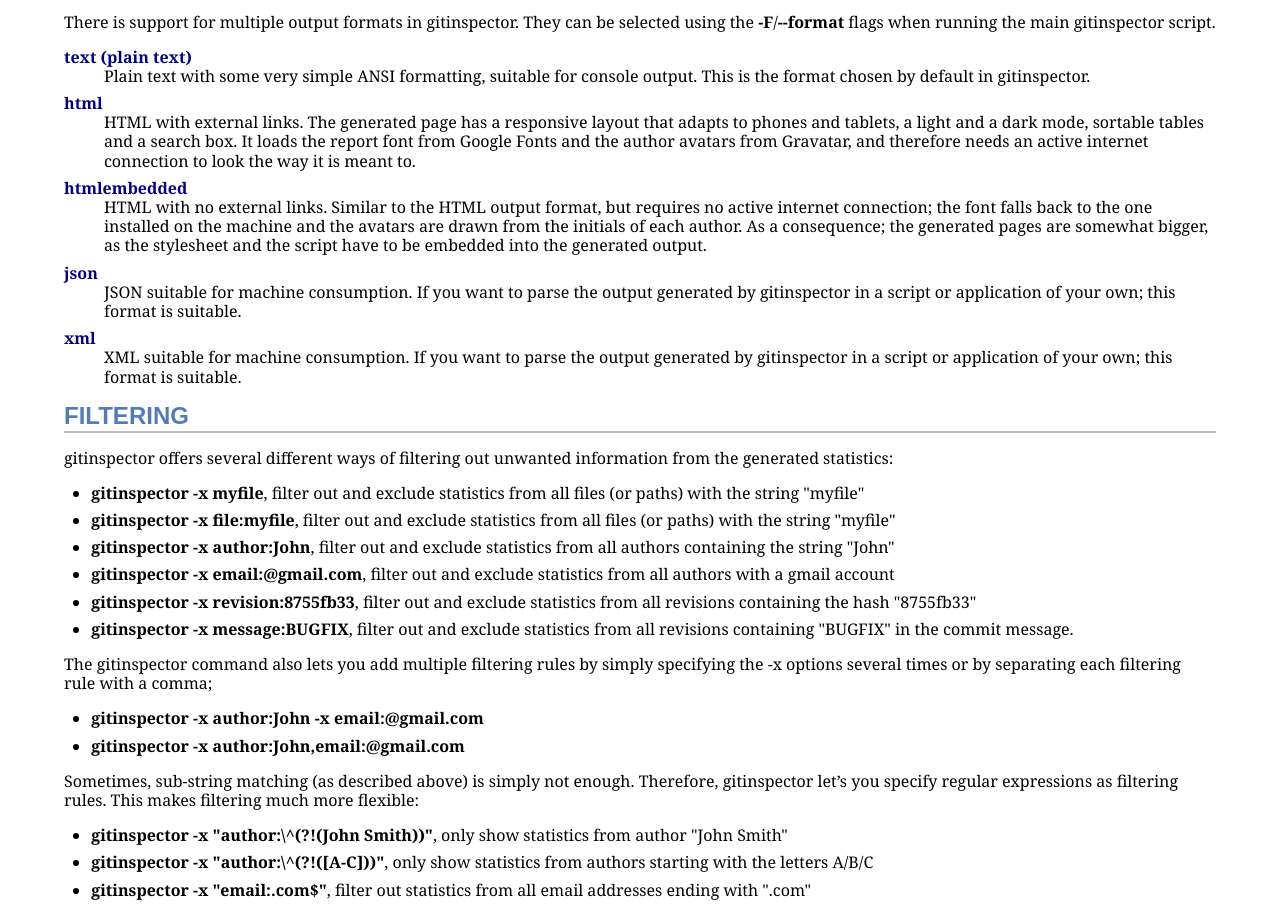
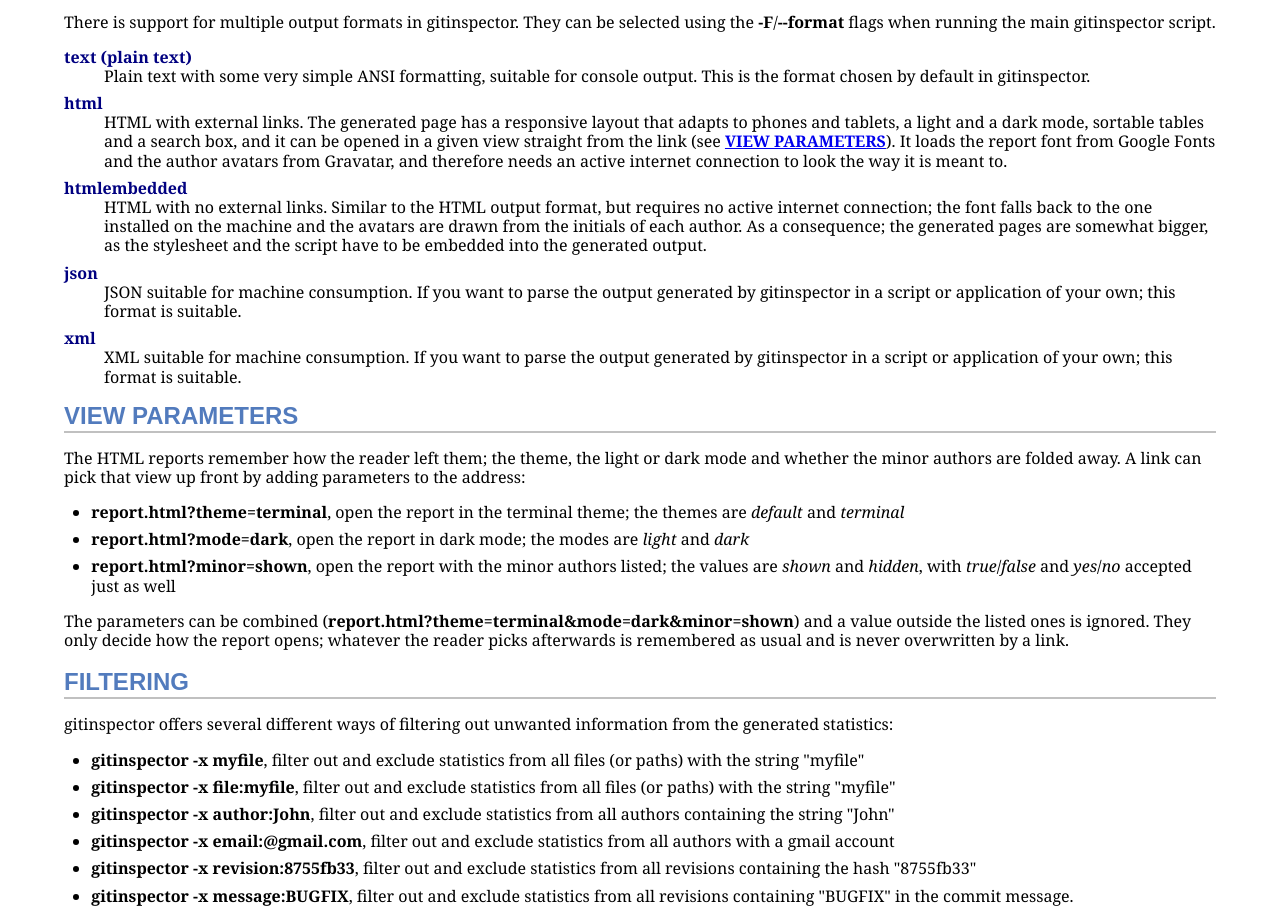
Before and after one commit to ejwa/gitinspector, a website: page docs/gitinspector.html in a window 1280 px wide. Shown: the part 1380-2290 px from the top of the page. Drawn offline with Linux system fonts and the light colour scheme.

Commit message:
Document the view parameters in the manual

```diff
--- a/docs/gitinspector.html
+++ b/docs/gitinspector.html
@@ -70,7 +70,7 @@
 </dd><dt><span class="term">
 <span class="strong"><strong>html</strong></span>
 </span></dt><dd>
-        HTML with external links. The generated page has a responsive layout that adapts to phones and tablets, a light and a dark mode, sortable tables and a search box. It loads the report font from Google Fonts and the author avatars from Gravatar, and therefore needs an active internet connection to look the way it is meant to.
+        HTML with external links. The generated page has a responsive layout that adapts to phones and tablets, a light and a dark mode, sortable tables and a search box, and it can be opened in a given view straight from the link (see <a class="link" href="#X3" title="VIEW PARAMETERS"><span class="strong"><strong>VIEW PARAMETERS</strong></span></a>). It loads the report font from Google Fonts and the author avatars from Gravatar, and therefore needs an active internet connection to look the way it is meant to.
 </dd><dt><span class="term">
 <span class="strong"><strong>htmlembedded</strong></span>
 </span></dt><dd>
@@ -83,7 +83,13 @@
 <span class="strong"><strong>xml</strong></span>
 </span></dt><dd>
         XML suitable for machine consumption. If you want to parse the output generated by gitinspector in a script or application of your own; this format is suitable.
-</dd></dl></div></div><div class="refsect1"><a id="X2"></a><h2>FILTERING</h2><p>gitinspector offers several different ways of filtering out unwanted information from the generated statistics:</p><div class="itemizedlist"><ul class="itemizedlist" style="list-style-type: disc; "><li class="listitem">
+</dd></dl></div></div><div class="refsect1"><a id="X3"></a><h2>VIEW PARAMETERS</h2><p>The HTML reports remember how the reader left them; the theme, the light or dark mode and whether the minor authors are folded away. A link can pick that view up front by adding parameters to the address:</p><div class="itemizedlist"><ul class="itemizedlist" style="list-style-type: disc; "><li class="listitem">
+<span class="strong"><strong>report.html?theme=terminal</strong></span>, open the report in the terminal theme; the themes are <span class="emphasis"><em>default</em></span> and <span class="emphasis"><em>terminal</em></span>
+</li><li class="listitem">
+<span class="strong"><strong>report.html?mode=dark</strong></span>, open the report in dark mode; the modes are <span class="emphasis"><em>light</em></span> and <span class="emphasis"><em>dark</em></span>
+</li><li class="listitem">
+<span class="strong"><strong>report.html?minor=shown</strong></span>, open the report with the minor authors listed; the values are <span class="emphasis"><em>shown</em></span> and <span class="emphasis"><em>hidden</em></span>, with <span class="emphasis"><em>true</em></span>/<span class="emphasis"><em>false</em></span> and <span class="emphasis"><em>yes</em></span>/<span class="emphasis"><em>no</em></span> accepted just as well
+</li></ul></div><p>The parameters can be combined (<span class="strong"><strong>report.html?theme=terminal&amp;mode=dark&amp;minor=shown</strong></span>) and a value outside the listed ones is ignored. They only decide how the report opens; whatever the reader picks afterwards is remembered as usual and is never overwritten by a link.</p></div><div class="refsect1"><a id="X2"></a><h2>FILTERING</h2><p>gitinspector offers several different ways of filtering out unwanted information from the generated statistics:</p><div class="itemizedlist"><ul class="itemizedlist" style="list-style-type: disc; "><li class="listitem">
 <span class="strong"><strong>gitinspector -x myfile</strong></span>, filter out and exclude statistics from all files (or paths) with the string "myfile"
 </li><li class="listitem">
 <span class="strong"><strong>gitinspector -x file:myfile</strong></span>, filter out and exclude statistics from all files (or paths) with the string "myfile"
```
Also changed, not shown: docs/gitinspector.txt (+13 -1 lines), 2 other files.
